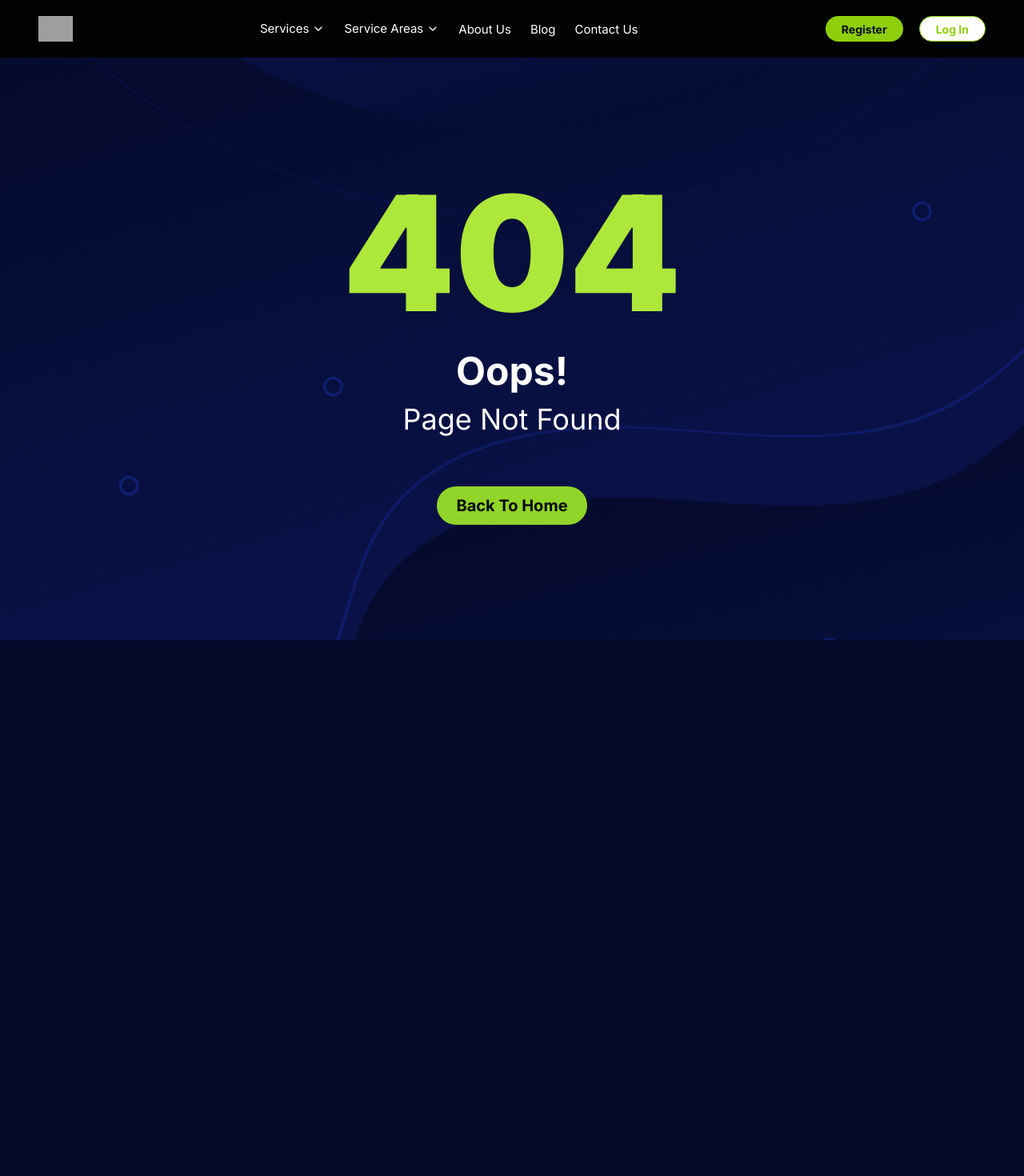
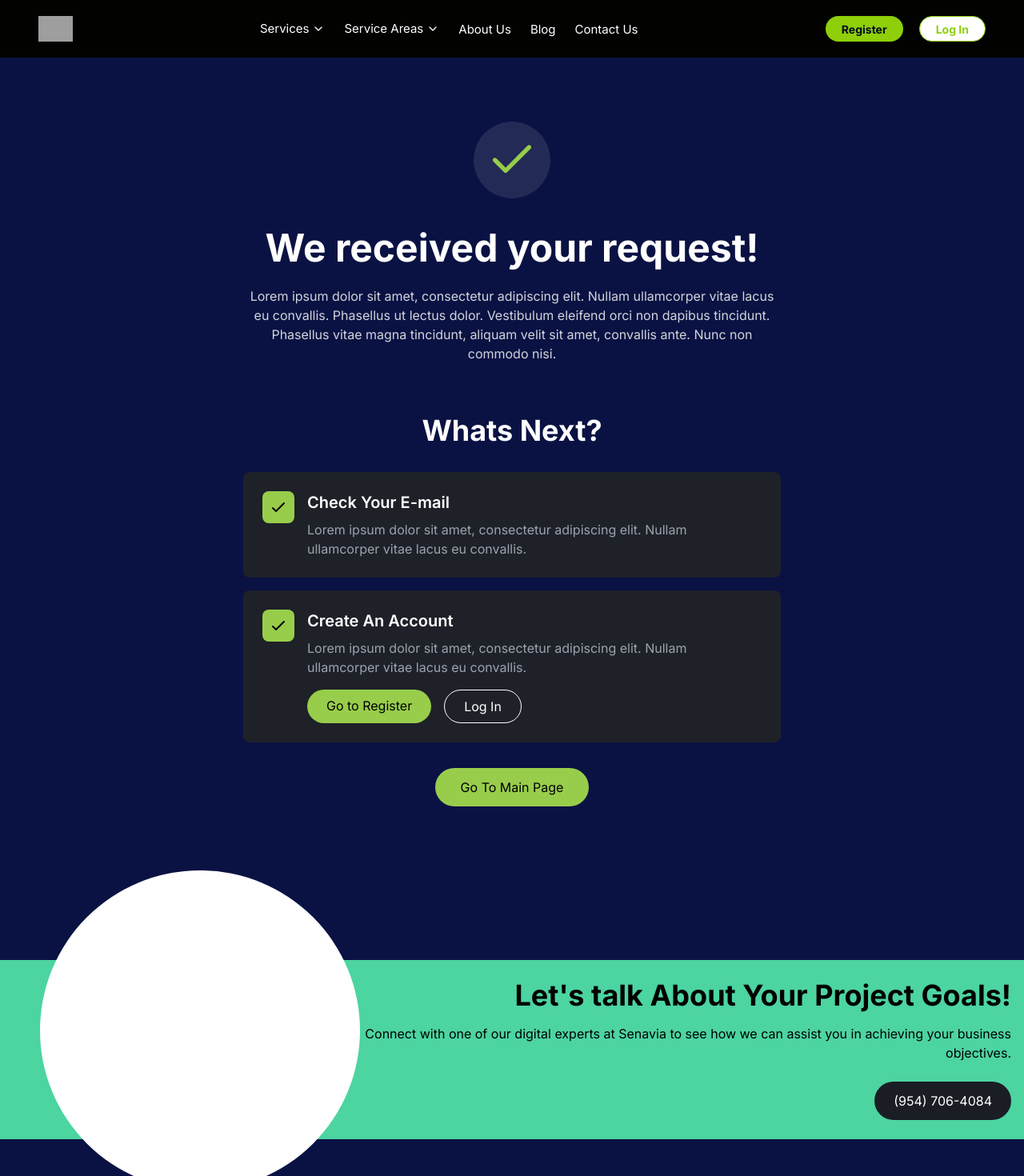
Before and after one commit to GregsonSC/test-delete, a Next.js app: page /post-schedule in a window 1280 px wide. Before the commit this address had no page. Shown: the top 1470 px of the page at 80% size. Before the commit the page ends 800 px from the top, so only its background shows below. Built offline with nearby package versions, Linux system fonts and the light colour scheme; grey boxes are pictures that could not be loaded.

Commit message:
[ADD] Create PostSchedule component and corresponding page for user request confirmation

```diff
--- /dev/null
+++ b/app/post-schedule/page.tsx
@@ -0,0 +1,5 @@
+import { PostSchedule } from "@/presentation/pages/post-schedule/profile-projects";
+
+export default function Register() {
+  return <PostSchedule />;
+}
--- /dev/null
+++ b/presentation/pages/post-schedule/profile-projects.tsx
@@ -0,0 +1,143 @@
+import Link from "next/link";
+import Image from "next/image";
+import { MainLayout } from "@/presentation/templates/main-layout";
+
+export function PostSchedule() {
+  return (
+    <MainLayout>
+      <div className="min-h-screen">
+        {/* Main Content */}
+        <main className="container mx-auto px-4 text-center mt-20">
+          {/* Success Icon */}
+          <div className="mb-8">
+            <div className="inline-block p-4 bg-white bg-opacity-10 rounded-full">
+              <svg
+                className="w-16 h-16 text-[#98CD4B]"
+                viewBox="0 0 24 24"
+                fill="none"
+                xmlns="http://www.w3.org/2000/svg"
+              >
+                <path
+                  d="M20 6L9 17L4 12"
+                  stroke="currentColor"
+                  strokeWidth="2"
+                  strokeLinecap="round"
+                  strokeLinejoin="round"
+                />
+              </svg>
+            </div>
+          </div>
+
+          {/* Title and Description */}
+          <h1 className="text-5xl font-bold mb-6">We received your request!</h1>
+          <p className="text-gray-300 max-w-2xl mx-auto mb-16">
+            Lorem ipsum dolor sit amet, consectetur adipiscing elit. Nullam ullamcorper vitae lacus
+            eu convallis. Phasellus ut lectus dolor. Vestibulum eleifend orci non dapibus tincidunt.
+            Phasellus vitae magna tincidunt, aliquam velit sit amet, convallis ante. Nunc non
+            commodo nisi.
+          </p>
+
+          {/* What's Next Section */}
+          <h2 className="text-4xl font-bold mb-8">Whats Next?</h2>
+
+          <div className="max-w-2xl mx-auto space-y-4 mb-8">
+            {/* Check Email Card */}
+            <div className="bg-[#1E2128] p-6 rounded-lg text-left flex items-start gap-4">
+              <div className="bg-[#98CD4B] p-2 rounded-lg">
+                <svg
+                  className="w-6 h-6 text-black"
+                  fill="none"
+                  stroke="currentColor"
+                  viewBox="0 0 24 24"
+                >
+                  <path
+                    strokeLinecap="round"
+                    strokeLinejoin="round"
+                    strokeWidth="2"
+                    d="M5 13l4 4L19 7"
+                  />
+                </svg>
+              </div>
+              <div>
+                <h3 className="font-semibold text-xl mb-2">Check Your E-mail</h3>
+                <p className="text-gray-400">
+                  Lorem ipsum dolor sit amet, consectetur adipiscing elit. Nullam ullamcorper vitae
+                  lacus eu convallis.
+                </p>
+              </div>
+            </div>
+
+            {/* Create Account Card */}
+            <div className="bg-[#1E2128] p-6 rounded-lg text-left flex items-start gap-4">
+              <div className="bg-[#98CD4B] p-2 rounded-lg">
+                <svg
+                  className="w-6 h-6 text-black"
+                  fill="none"
+                  stroke="currentColor"
+                  viewBox="0 0 24 24"
+                >
+                  <path
+                    strokeLinecap="round"
+                    strokeLinejoin="round"
+                    strokeWidth="2"
+                    d="M5 13l4 4L19 7"
+                  />
+                </svg>
+              </div>
+              <div>
+                <h3 className="font-semibold text-xl mb-2">Create An Account</h3>
+                <p className="text-gray-400">
+                  Lorem ipsum dolor sit amet, consectetur adipiscing elit. Nullam ullamcorper vitae
+                  lacus eu convallis.
+                </p>
+                <div className="mt-4 flex gap-4">
+                  <Link
+                    href="/register"
+                    className="bg-[#98CD4B] text-black px-6 py-2 rounded-full hover:bg-opacity-90"
+                  >
+                    Go to Register
+                  </Link>
+                  <Link
+                    href="/login"
+                    className="bg-transparent border border-white px-6 py-2 rounded-full hover:bg-white hover:text-black"
+                  >
+                    Log In
+                  </Link>
+                </div>
+              </div>
+            </div>
+          </div>
+
+          {/* Main Page Button */}
+          <Link
+            href="/"
+            className="inline-block bg-[#98CD4B] text-black px-8 py-3 rounded-full hover:bg-opacity-90 mb-20"
+          >
+            Go To Main Page
+          </Link>
+        </main>
+        {/* Project Goals Section */}
+        <div className="bg-[#4CD4A1] text-black w-full relative py-6 px-4 my-28">
+          <div className="flex items-center justify-between w-full ">
+            <div className="w-[100px] h-[100px]">
+              <div className="absolute bg-white w-[400px] h-[400px] rounded-full top-[-50%] left-[50px]"></div>
+            </div>
+            <div className="w-2/3 text-right">
+              <h2 className="text-4xl font-bold mb-4">Let's talk About Your Project Goals!</h2>
+              <p className="mb-6">
+                Connect with one of our digital experts at Senavia to see how we can assist you in
+                achieving your business objectives.
+              </p>
+              <a
+                href="tel:(954)706-4084"
+                className="inline-block bg-[#1A1D24] text-white px-6 py-3 rounded-full hover:bg-opacity-90"
+              >
+                (954) 706-4084
+              </a>
+            </div>
+          </div>
+        </div>
+      </div>
+    </MainLayout>
+  );
+}
```
